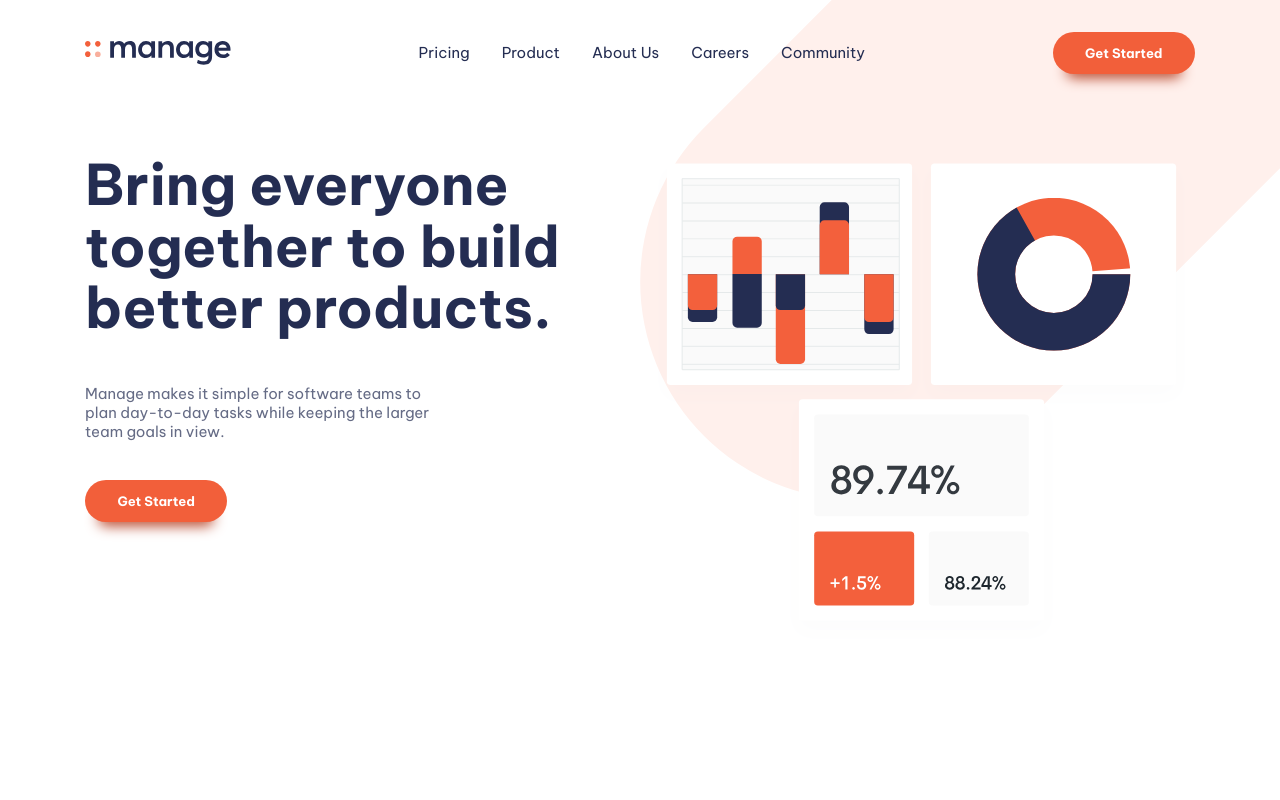
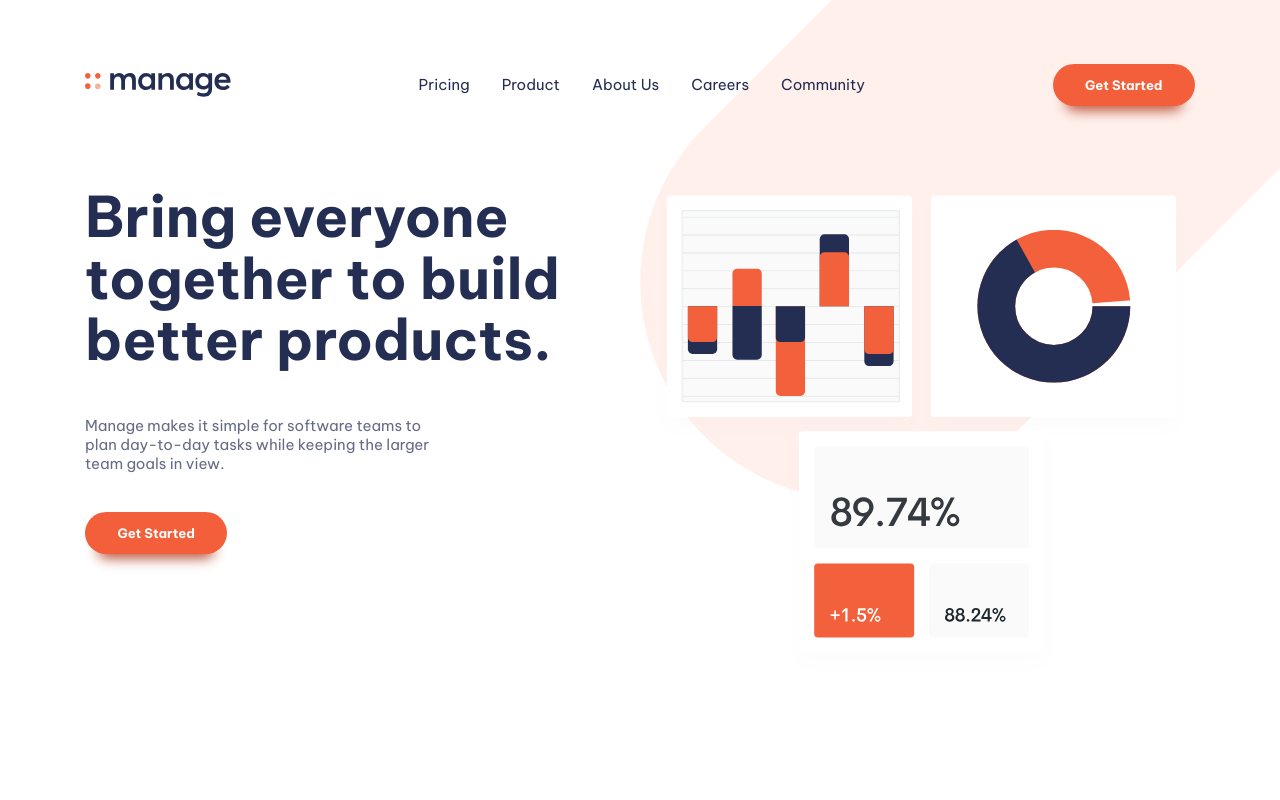
Before and after one commit to legion40216/Manage-Landing-Page-Website, a plain HTML site: page index.html in a window 1280 px wide. Shown: the top 800 px of the page. Drawn offline with Linux system fonts and the light colour scheme.

Commit message:
Update style.css

```diff
--- a/style.css
+++ b/style.css
@@ -230,7 +230,7 @@ body{
 
  /* primary nav bar*/
  .primary-header{
-  padding-top: var(--size-600);
+  padding-top: var(--size-800);
 }
 
 .nav-list{
```
